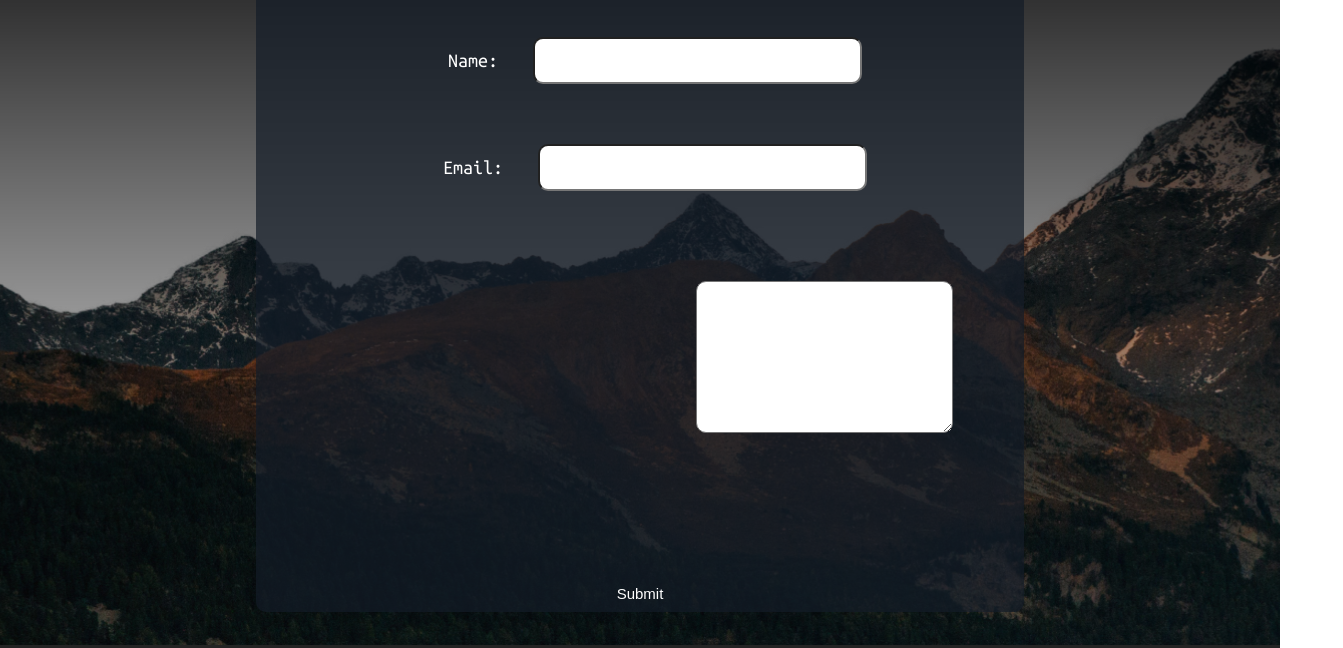
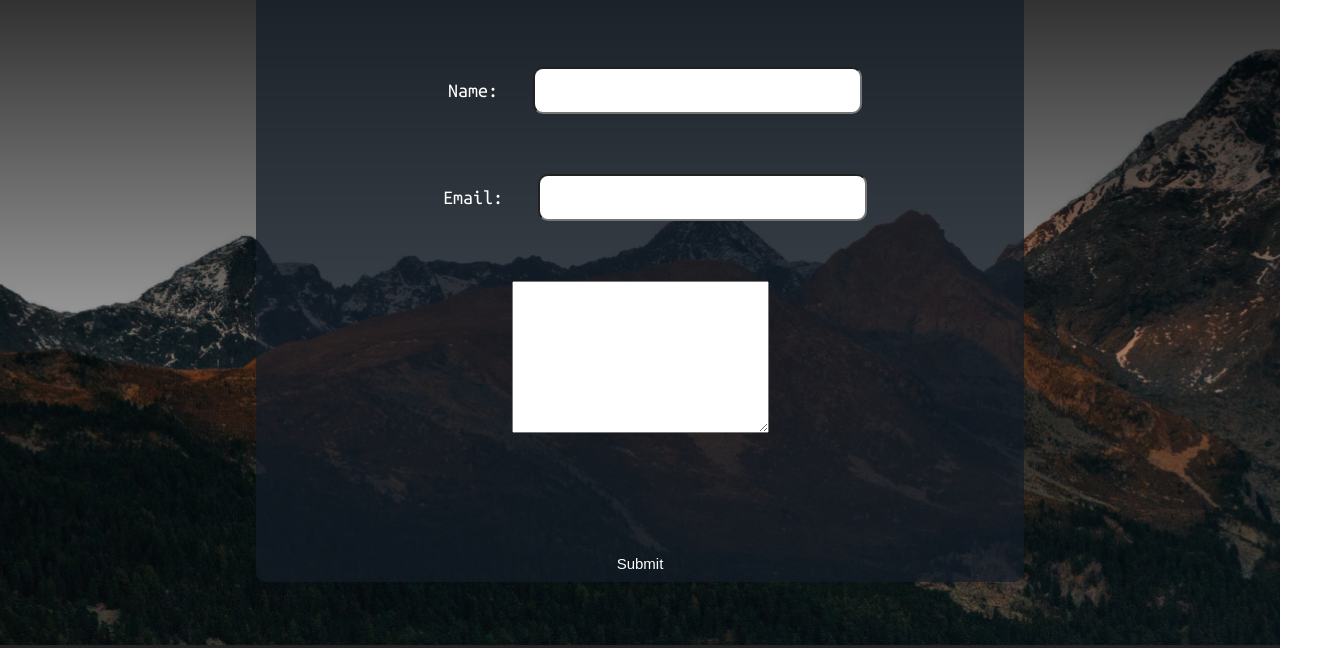
Before and after one commit to MelArgn/Travelly, a plain HTML site: page index.html in a window 1280 px wide. Shown: the part 2563-3211 px from the top of the page, 1343 px wide, since content can reach past the window. Drawn offline with Linux system fonts and the light colour scheme; a web font is replaced by a local one.

Commit message:
Update style.css

```diff
--- a/style.css
+++ b/style.css
@@ -278,10 +278,10 @@ p {
   border-radius: 10px;
 }
 
-textarea {
+/* textarea {
   margin: 3rem 39rem 3rem 41rem;
   border-radius: 10px;
-}
+} */
 
 /* Footer Section */
 
```
